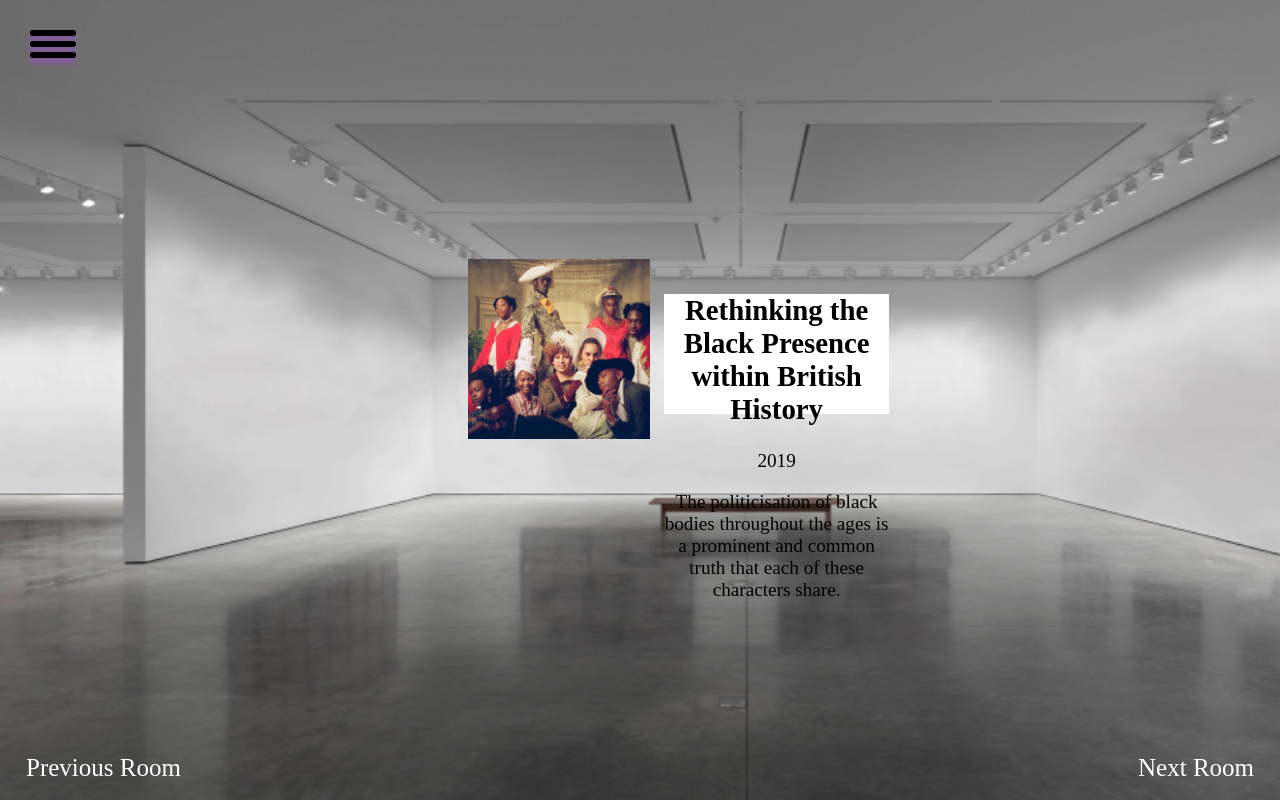
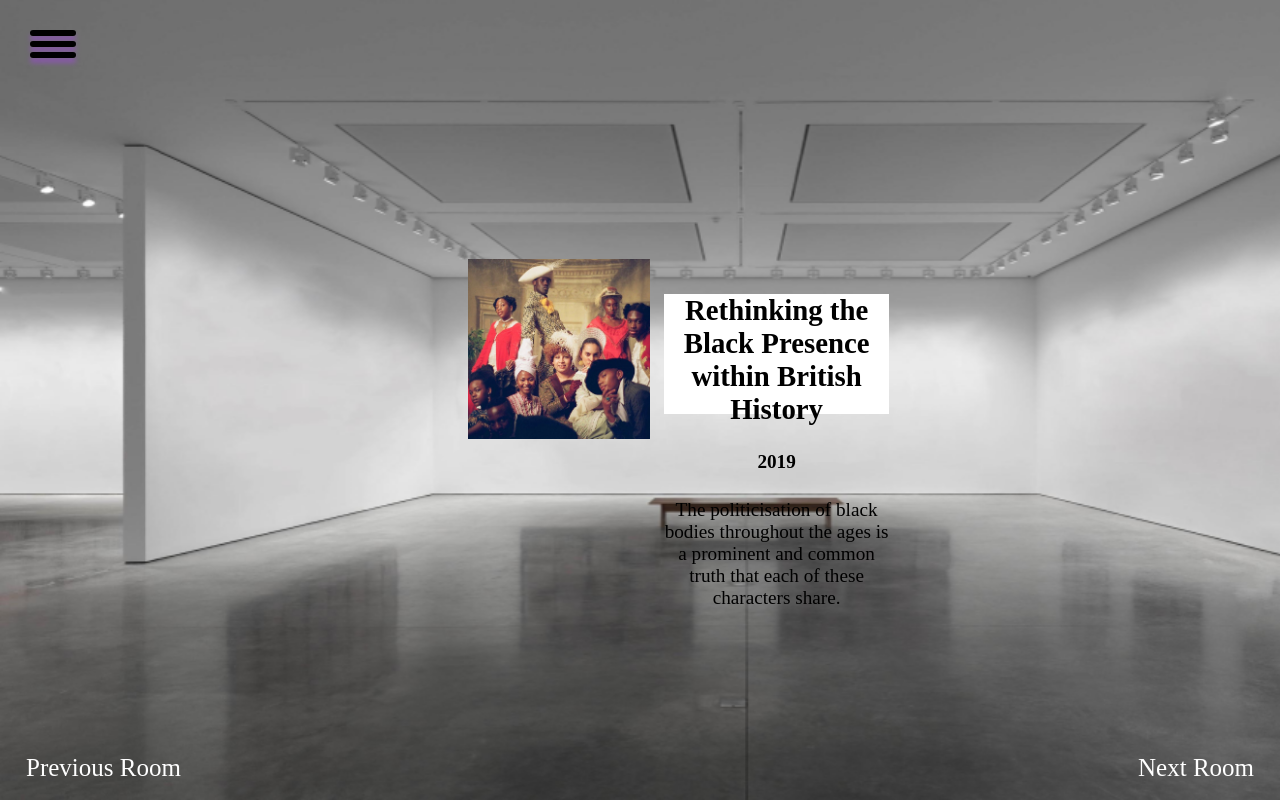
Before and after one commit to LavellTheDev/myouseeem, a plain HTML site: page myouseeemwebsite/rtbh2.html in a window 1280 px wide. Drawn offline with Linux system fonts and the light colour scheme.

Commit message:
syntax change

```diff
--- a/myouseeemwebsite/rtbh2.html
+++ b/myouseeemwebsite/rtbh2.html
@@ -23,7 +23,7 @@
          <div class="imagesThirdGallery">
             <div class="cardRbh">
               <h2>Rethinking the Black Presence within British History</h2>
-              <span>2019</span>
+              <h4>2019</h4>
               <p>The politicisation of black bodies throughout the ages is a prominent and common truth that each of these characters share.</p>
             </div>
          </div>
```
